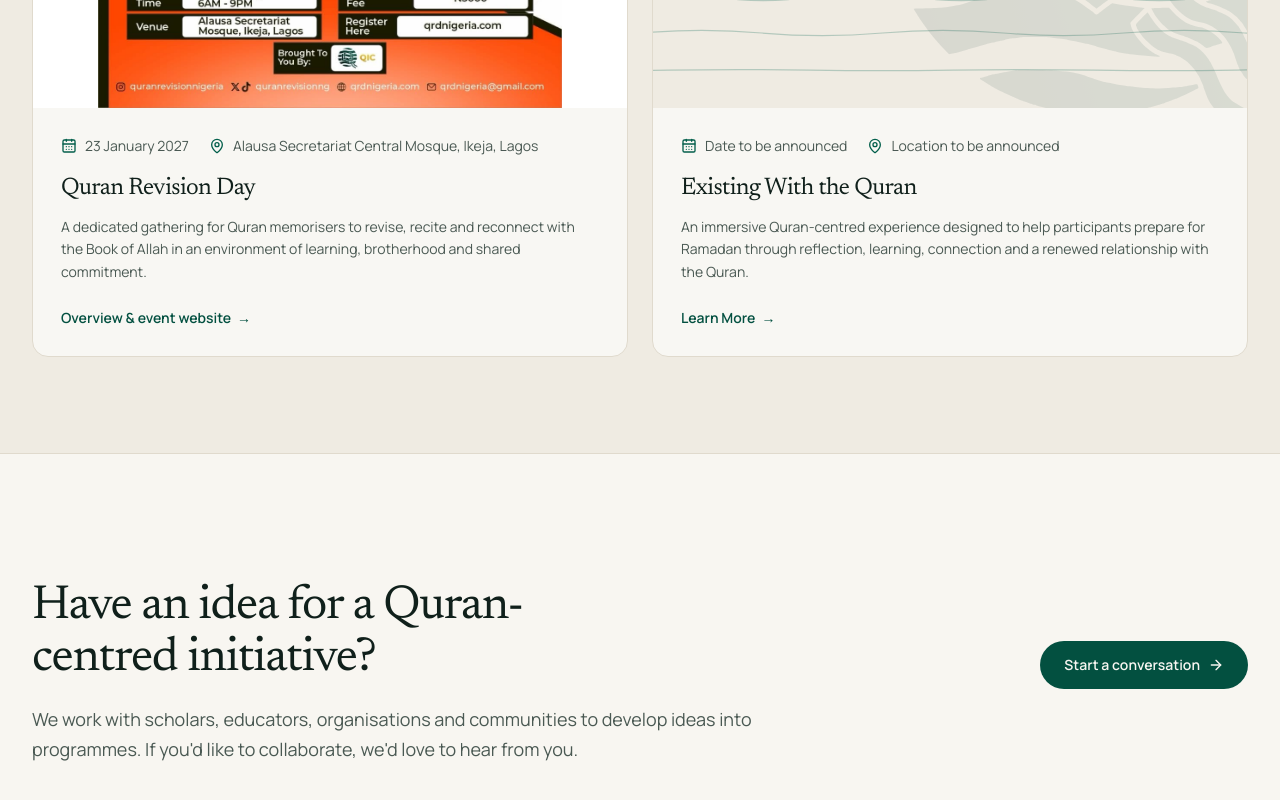
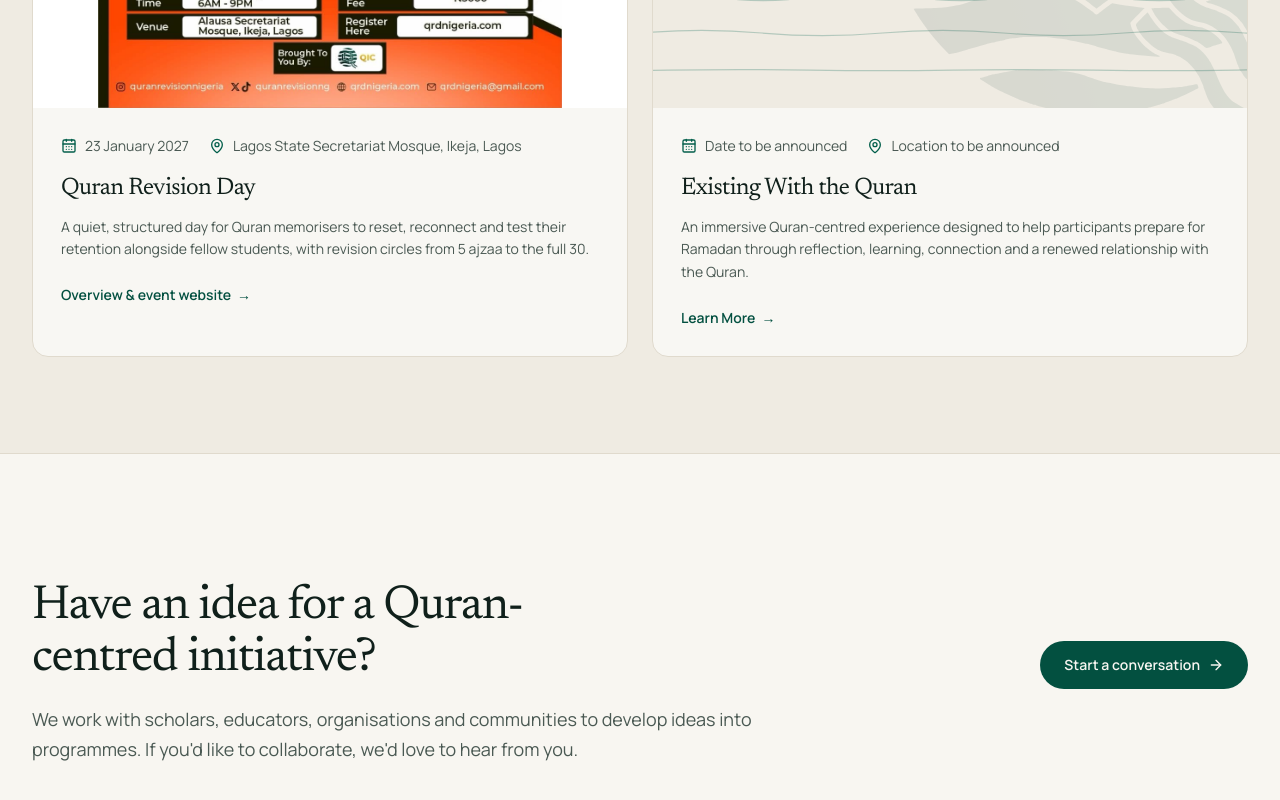
Before and after one commit to Usamah-Abdullateef/QIC, a Next.js app: page /initiatives in a window 1280 px wide. Shown: the part 2052-2852 px from the top of the page. Built offline with nearby package versions, Linux system fonts and the light colour scheme.

Commit message:
feat: update quran revision day copy, time, venue and categories

```diff
--- a/src/content/events.ts
+++ b/src/content/events.ts
@@ -45,18 +45,20 @@
     name: "Quran Revision Day",
     tagline: "An initiative of QIC",
     summary:
-      "A dedicated gathering for Quran memorisers to revise, recite and reconnect with the Book of Allah in an environment of learning, brotherhood and shared commitment.",
+      "A quiet, structured day for Quran memorisers to reset, reconnect and test their retention alongside fellow students, with revision circles from 5 ajzaa to the full 30.",
     description: [
-      "Quran Revision Day is a dedicated gathering for Quran memorisers to revise, recite and reconnect with the Book of Allah in an environment of learning, brotherhood and shared commitment.",
+      "The hardest part of hifz isn't memorising new pages. It's holding onto what you've already completed.",
+      "Life gets busy, routines break down, and revision often gets pushed to the background. Quran Revision Day was created to give you a quiet, structured environment to reset, reconnect and test your retention alongside fellow students.",
+      "Whether you're aiming to review 5, 7.5, 15 or the full 30 ajzaa, there is a circle built for you. Step into a dedicated space designed purely for active review.",
       "The event has its own dedicated website, where you'll find the full programme, registration details and the latest updates.",
     ],
     status: "upcoming",
     date: "2027-01-23",
-    time: "6am – 9pm",
-    location: "Alausa Secretariat Central Mosque, Ikeja, Lagos",
+    time: "6am – 7:45pm",
+    location: "Lagos State Secretariat Mosque, Ikeja, Lagos",
     fee: "₦5,000",
     audience: "Brothers only: Quran memorisers and those currently memorising",
-    format: "In-person revision in four categories: 5, 10, 15 and 30 ajzaa",
+    format: "In-person revision circles for 5, 7.5, 15 and 30 ajzaa",
     website: { href: QURAN_REVISION_DAY_URL, label: "Visit Event Website" },
     poster: {
       landscape: qrdPosterLandscape,
```
